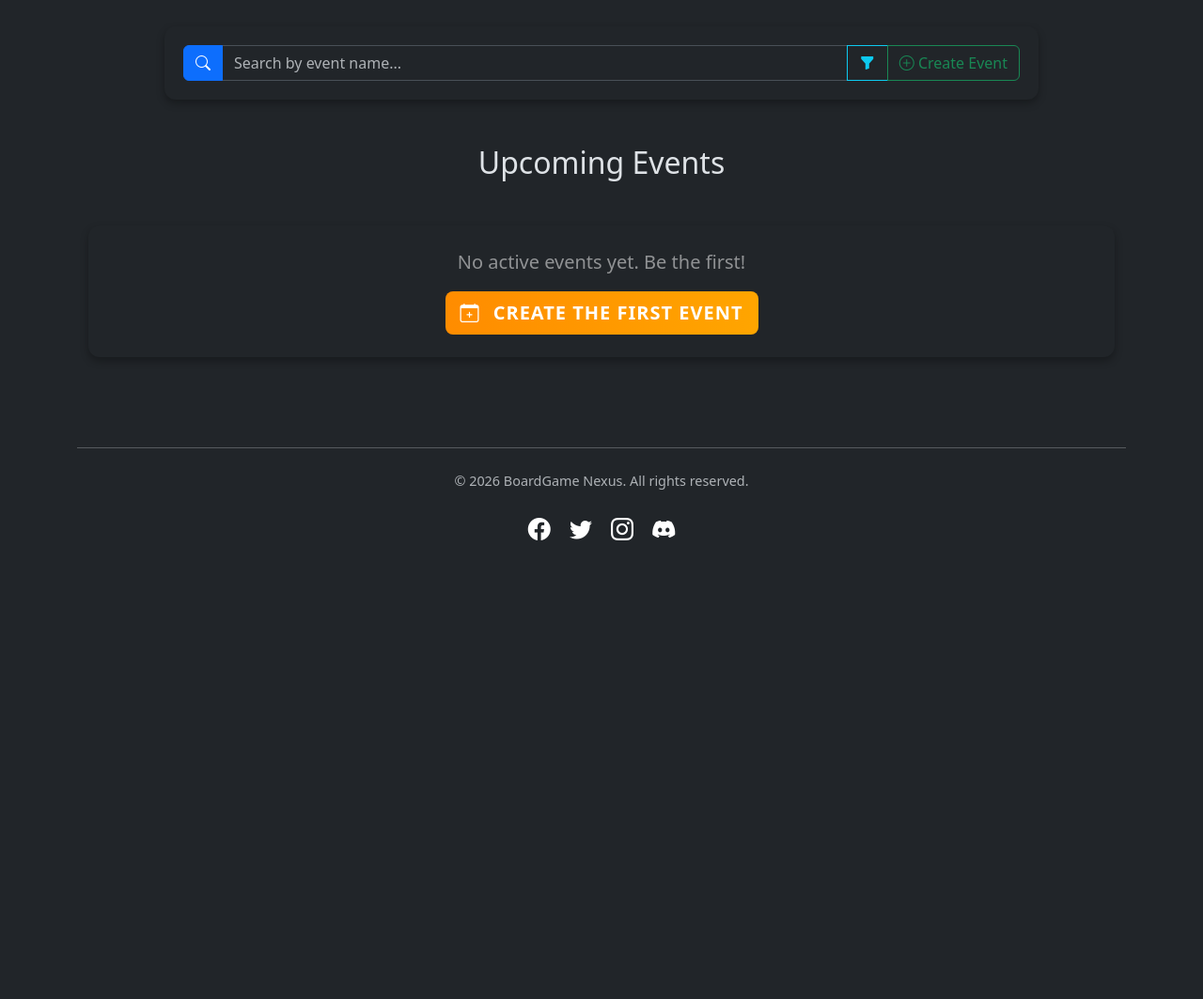
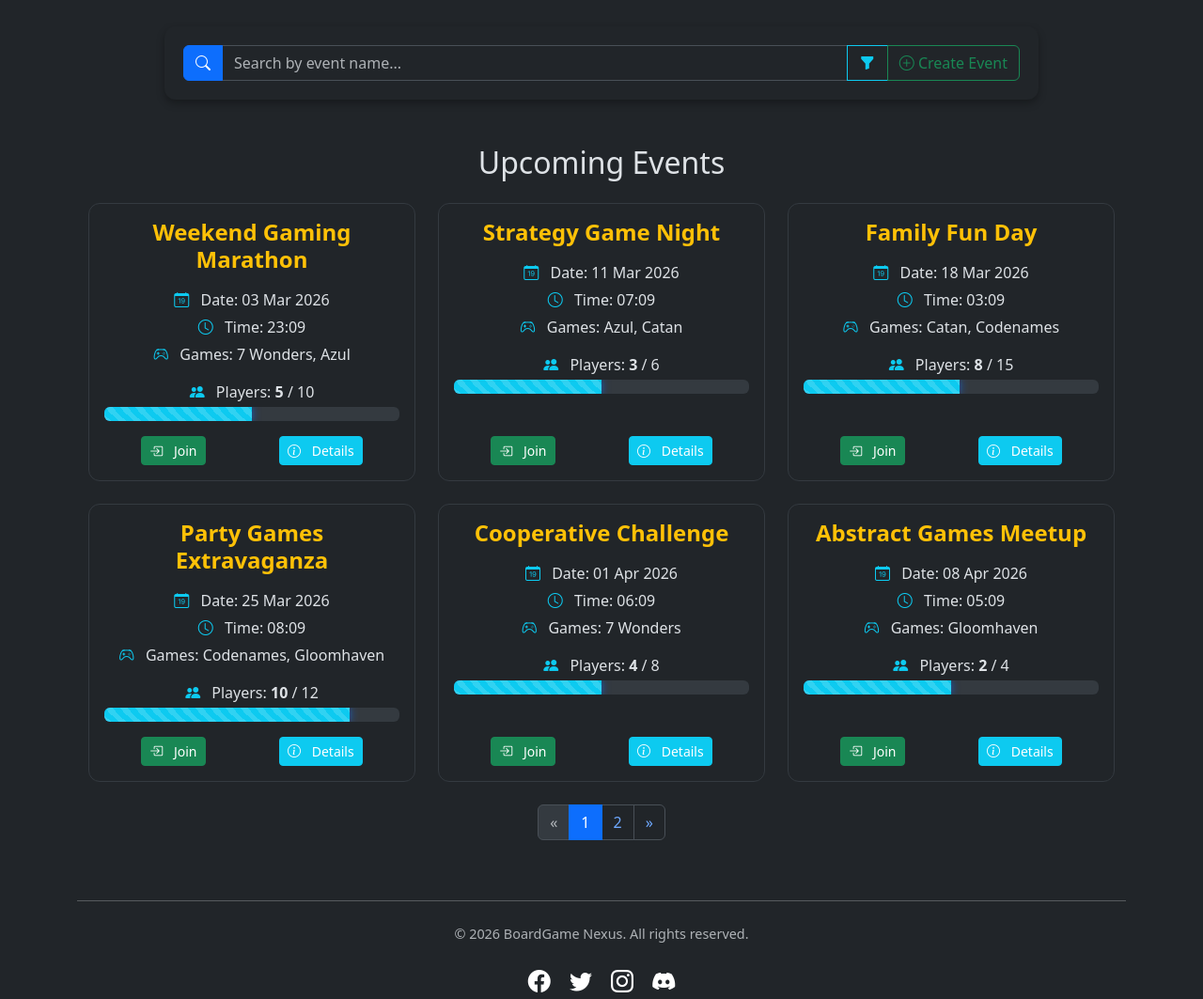
Before and after one commit to GospodinovPetar/BoardGameNexus, a Django app: page /events/ in a window 1280 px wide. Shown: the part 86-1149 px from the top of the page at 94% size. Before the commit the page ends 661 px from the top, so only its background shows below. Run offline with Django 5.2, Linux system fonts and the light colour scheme; data comes from the database, SQL or seed files in the repository; data that the repository does not hold is empty; some libraries are stand-ins or nearby versions.

Commit message:
Added pagination + population for games and events

```diff
--- a/events/views.py
+++ b/events/views.py
@@ -1,13 +1,14 @@
 from django.shortcuts import render, get_object_or_404, redirect
 from django.contrib import messages
 from django.urls import reverse
+from django.core.paginator import Paginator, EmptyPage, PageNotAnInteger # Import pagination classes
 from events.forms import EventSearchForm, EventForm
 from events.models import Event
 from games.models import BoardGame
 
 
 def events_list(request):
-    events = Event.objects.all()
+    events_list = Event.objects.all() # Rename 'events' to 'events_list' for pagination
     form = EventSearchForm(request.GET)
 
     if form.is_valid():
@@ -22,24 +23,34 @@ def events_list(request):
         sort_by = form.cleaned_data.get("sort_by")
 
         if name:
-            events = events.filter(name__icontains=name)
+            events_list = events_list.filter(name__icontains=name)
         if organizer_name:
-            events = events.filter(organizer_name__icontains=organizer_name)
+            events_list = events_list.filter(organizer_name__icontains=organizer_name)
         if locations:
-            events = events.filter(location__in=locations)
+            events_list = events_list.filter(location__in=locations)
         if min_players is not None:
-            events = events.filter(current_players__gte=min_players)
+            events_list = events_list.filter(current_players__gte=min_players)
         if max_players is not None:
-            events = events.filter(max_players__lte=max_players)
+            events_list = events_list.filter(max_players__lte=max_players)
         if date_time_before:
-            events = events.filter(date_time__lte=date_time_before)
+            events_list = events_list.filter(date_time__lte=date_time_before)
         if date_time_after:
-            events = events.filter(date_time__gte=date_time_after)
+            events_list = events_list.filter(date_time__gte=date_time_after)
         if games:
-            events = events.filter(games__in=games).distinct()
+            events_list = events_list.filter(games__in=games).distinct()
 
         if sort_by:
-            events = events.order_by(sort_by)
+            events_list = events_list.order_by(sort_by)
+
+    paginator = Paginator(events_list, 6)
+    page = request.GET.get("page")
+
+    try:
+        events = paginator.page(page)
+    except PageNotAnInteger:
+        events = paginator.page(1)
+    except EmptyPage:
+        events = paginator.page(paginator.num_pages)
 
     context = {
         "events": events,
--- a/games/templatetags/game_filters.py
+++ b/games/templatetags/game_filters.py
@@ -1,4 +1,5 @@
 from django import template
+from urllib.parse import urlencode, parse_qs
 
 register = template.Library()
 
@@ -11,3 +12,10 @@ def is_event_full(event):
 @register.filter
 def player_range(game):
     return f"{game.min_players} - {game.max_players} players"
+
+
+@register.filter
+def dont_include_page(querystring, field):
+    parsed = parse_qs(querystring)
+    parsed.pop(field, None)
+    return urlencode(parsed, doseq=True)
--- /dev/null
+++ b/templates/_pagination.html
@@ -0,0 +1,40 @@
+{% load game_filters %}
+<nav aria-label="Page navigation" class="mt-4">
+    <ul class="pagination justify-content-center">
+        {% if page_obj.has_previous %}
+            <li class="page-item">
+                <a class="page-link" href="?page={{ page_obj.previous_page_number }}{{ request.GET.urlencode|dont_include_page:'page' }}" aria-label="Previous">
+                    <span aria-hidden="true">&laquo;</span>
+                </a>
+            </li>
+        {% else %}
+            <li class="page-item disabled">
+                <a class="page-link" href="#" aria-label="Previous">
+                    <span aria-hidden="true">&laquo;</span>
+                </a>
+            </li>
+        {% endif %}
+
+        {% for i in page_obj.paginator.page_range %}
+            {% if page_obj.number == i %}
+                <li class="page-item active"><span class="page-link">{{ i }}</span></li>
+            {% else %}
+                <li class="page-item"><a class="page-link" href="?page={{ i }}{{ request.GET.urlencode|dont_include_page:'page' }}">{{ i }}</a></li>
+            {% endif %}
+        {% endfor %}
+
+        {% if page_obj.has_next %}
+            <li class="page-item">
+                <a class="page-link" href="?page={{ page_obj.next_page_number }}{{ request.GET.urlencode|dont_include_page:'page' }}" aria-label="Next">
+                    <span aria-hidden="true">&raquo;</span>
+                </a>
+            </li>
+        {% else %}
+            <li class="page-item disabled">
+                <a class="page-link" href="#" aria-label="Next">
+                    <span aria-hidden="true">&raquo;</span>
+                </a>
+            </li>
+        {% endif %}
+    </ul>
+</nav>
--- a/templates/events.html
+++ b/templates/events.html
@@ -114,5 +114,7 @@
         {% endif %}
     </div>
     {% endif %}
+
+    {% include '_pagination.html' with page_obj=events %}
 </div>
 {% endblock %}
--- a/templates/games.html
+++ b/templates/games.html
@@ -173,5 +173,7 @@
         {% endfor %}
     </div>
     {% endif %}
+
+    {% include '_pagination.html' with page_obj=games %}
 </div>
 {% endblock %}
```
Also changed, not shown: games/views.py (+21 -10 lines), README.md, events/migrations/0002_populate_sample_events.py (added), games/migrations/0003_populate_sample_games.py (added), 1 other file.
